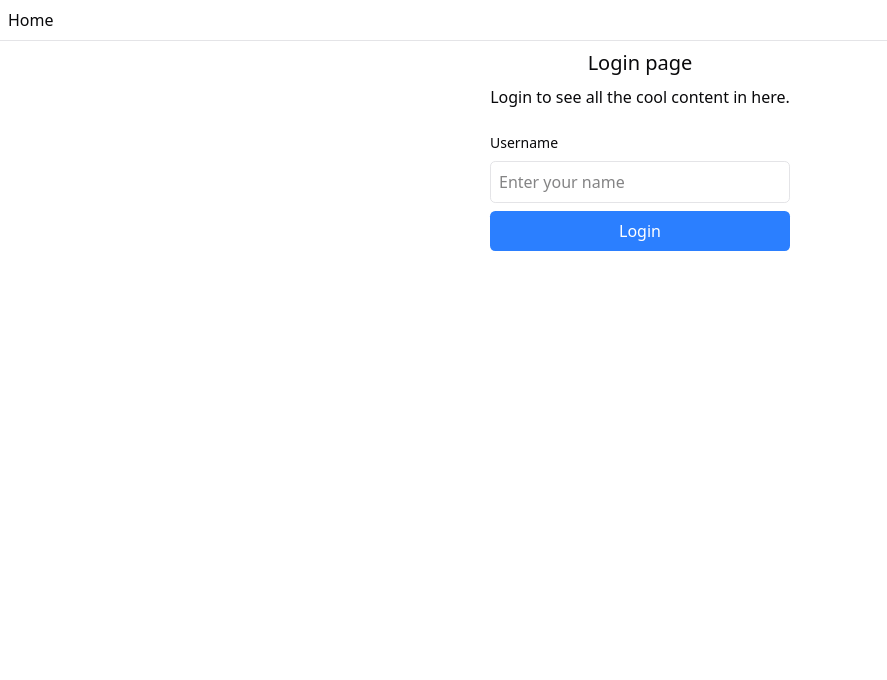
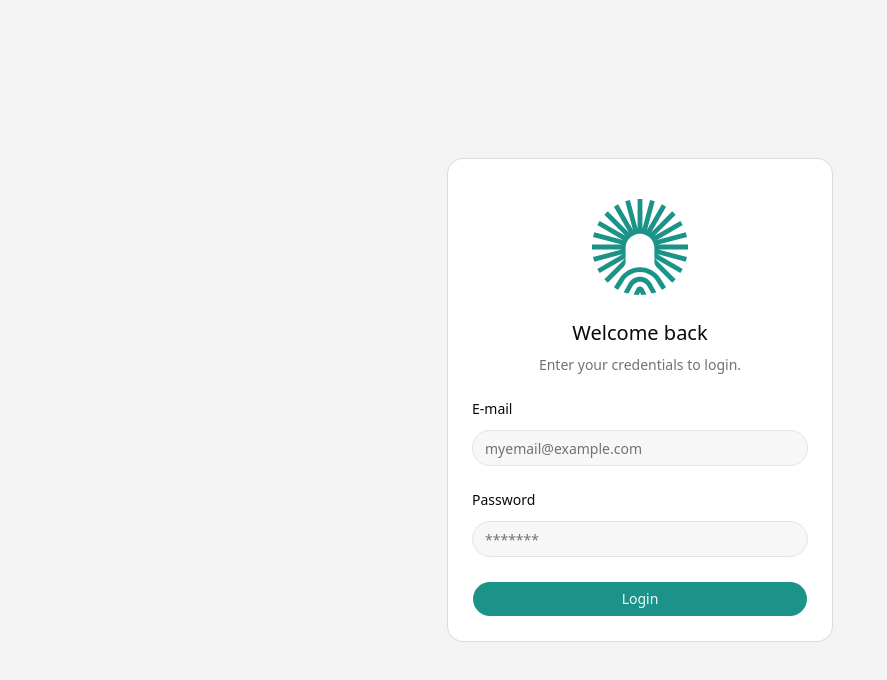
Before and after one commit to Paul2G/social-events-app, a React (Vite) app: page /login in a window 1280 px wide. Shown: the top 680 px of the page, without its empty margins (0-887 px from the left). Built offline with nearby package versions, Linux system fonts and the light colour scheme.

Commit message:
feat: move auth related logic to auth module

```diff
--- a/src/main.tsx
+++ b/src/main.tsx
@@ -6,8 +6,8 @@ import '@/styles/index.css';
 
 import { QueryClient, QueryClientProvider } from '@tanstack/react-query';
 
-import { AuthProvider } from '@/layout/contexts/auth-provider';
-import { useAuth } from '@/layout/hooks/use-auth';
+import { AuthProvider } from '@/modules/auth/contexts/auth-provider';
+import { useAuth } from '@/modules/auth/hooks/use-auth';
 
 // Import the generated route tree
 import { routeTree } from './routeTree.gen';
--- a/src/layout/hooks/use-auth.tsx
+++ b/src/modules/auth/hooks/use-auth.tsx
@@ -1,6 +1,6 @@
 import { useContext } from 'react';
 
-import { AuthContext } from '@/layout/contexts/auth-provider';
+import { AuthContext } from '@/modules/auth/contexts/auth-provider';
 
 export function useAuth() {
   const context = useContext(AuthContext);
--- a/src/routeTree.gen.ts
+++ b/src/routeTree.gen.ts
@@ -11,6 +11,7 @@
 import { Route as rootRouteImport } from './routes/__root'
 import { Route as LoginRouteImport } from './routes/login'
 import { Route as _authRouteRouteImport } from './routes/__auth/route'
+import { Route as _authIndexRouteImport } from './routes/__auth/index'
 import { Route as _authDashboardRouteImport } from './routes/__auth/dashboard'
 
 const LoginRoute = LoginRouteImport.update({
@@ -22,6 +23,11 @@ const _authRouteRoute = _authRouteRouteImport.update({
   id: '/__auth',
   getParentRoute: () => rootRouteImport,
 } as any)
+const _authIndexRoute = _authIndexRouteImport.update({
+  id: '/',
+  path: '/',
+  getParentRoute: () => _authRouteRoute,
+} as any)
 const _authDashboardRoute = _authDashboardRouteImport.update({
   id: '/dashboard',
   path: '/dashboard',
@@ -29,27 +35,28 @@ const _authDashboardRoute = _authDashboardRouteImport.update({
 } as any)
 
 export interface FileRoutesByFullPath {
-  '/': typeof _authRouteRouteWithChildren
+  '/': typeof _authIndexRoute
   '/login': typeof LoginRoute
   '/dashboard': typeof _authDashboardRoute
 }
 export interface FileRoutesByTo {
-  '/': typeof _authRouteRouteWithChildren
   '/login': typeof LoginRoute
   '/dashboard': typeof _authDashboardRoute
+  '/': typeof _authIndexRoute
 }
 export interface FileRoutesById {
   __root__: typeof rootRouteImport
   '/__auth': typeof _authRouteRouteWithChildren
   '/login': typeof LoginRoute
   '/__auth/dashboard': typeof _authDashboardRoute
+  '/__auth/': typeof _authIndexRoute
 }
 export interface FileRouteTypes {
   fileRoutesByFullPath: FileRoutesByFullPath
   fullPaths: '/' | '/login' | '/dashboard'
   fileRoutesByTo: FileRoutesByTo
-  to: '/' | '/login' | '/dashboard'
-  id: '__root__' | '/__auth' | '/login' | '/__auth/dashboard'
+  to: '/login' | '/dashboard' | '/'
+  id: '__root__' | '/__auth' | '/login' | '/__auth/dashboard' | '/__auth/'
   fileRoutesById: FileRoutesById
 }
 export interface RootRouteChildren {
@@ -73,6 +80,13 @@ declare module '@tanstack/react-router' {
       preLoaderRoute: typeof _authRouteRouteImport
       parentRoute: typeof rootRouteImport
     }
+    '/__auth/': {
+      id: '/__auth/'
+      path: '/'
+      fullPath: '/'
+      preLoaderRoute: typeof _authIndexRouteImport
+      parentRoute: typeof _authRouteRoute
+    }
     '/__auth/dashboard': {
       id: '/__auth/dashboard'
       path: '/dashboard'
@@ -85,10 +99,12 @@ declare module '@tanstack/react-router' {
 
 interface _authRouteRouteChildren {
   _authDashboardRoute: typeof _authDashboardRoute
+  _authIndexRoute: typeof _authIndexRoute
 }
 
 const _authRouteRouteChildren: _authRouteRouteChildren = {
   _authDashboardRoute: _authDashboardRoute,
+  _authIndexRoute: _authIndexRoute,
 }
 
 const _authRouteRouteWithChildren = _authRouteRoute._addFileChildren(
--- a/src/routes/__auth/dashboard.tsx
+++ b/src/routes/__auth/dashboard.tsx
@@ -1,6 +1,6 @@
 import { createFileRoute } from '@tanstack/react-router';
 
-import { useAuth } from '@/layout/hooks/use-auth';
+import { useAuth } from '@/modules/auth/hooks/use-auth';
 
 export const Route = createFileRoute('/__auth/dashboard')({
   component: DashboardPage,
--- /dev/null
+++ b/src/routes/__auth/index.tsx
@@ -0,0 +1,9 @@
+import { createFileRoute } from '@tanstack/react-router'
+
+export const Route = createFileRoute('/__auth/')({
+  component: RouteComponent,
+})
+
+function RouteComponent() {
+  return <div>Hello "/__auth/"!</div>
+}
--- a/src/routes/__auth/route.tsx
+++ b/src/routes/__auth/route.tsx
@@ -6,7 +6,7 @@ import {
   useRouter,
 } from '@tanstack/react-router';
 
-import { useAuth } from '@/layout/hooks/use-auth';
+import { useAuth } from '@/modules/auth/hooks/use-auth';
 
 export const Route = createFileRoute('/__auth')({
   beforeLoad: ({ context, location }) => {
--- a/src/routes/__root.tsx
+++ b/src/routes/__root.tsx
@@ -1,13 +1,9 @@
-import type { AuthContextValue } from '@/layout/contexts/auth-provider';
+import type { AuthContextValue } from '@/modules/auth/contexts/auth-provider';
 import type { QueryClient } from '@tanstack/react-query';
 
 import { useEffect } from 'react';
 import { ReactQueryDevtools } from '@tanstack/react-query-devtools';
-import {
-  createRootRouteWithContext,
-  Link,
-  Outlet,
-} from '@tanstack/react-router';
+import { createRootRouteWithContext, Outlet } from '@tanstack/react-router';
 import { TanStackRouterDevtools } from '@tanstack/react-router-devtools';
 import { useTranslation } from 'react-i18next';
 
@@ -28,12 +24,6 @@ export function RootLayout() {
 
   return (
     <>
-      <div className="p-2 flex gap-2">
-        <Link to="/" className="[&.active]:font-bold">
-          Home
-        </Link>
-      </div>
-      <hr />
       <Outlet />
       <ReactQueryDevtools buttonPosition="top-right" />
       <TanStackRouterDevtools position="bottom-right" />
--- a/src/routes/login.tsx
+++ b/src/routes/login.tsx
@@ -8,7 +8,8 @@ import {
 import { z } from 'zod';
 
 import { sleep } from '@/core/lib/utils';
-import { useAuth } from '@/layout/hooks/use-auth';
+import { LoginForm } from '@/modules/auth/components/forms/login-form';
+import { useAuth } from '@/modules/auth/hooks/use-auth';
 
 // eslint-disable-next-line @typescript-eslint/no-unnecessary-type-assertion
 const fallback = '/dashboard' as const;
@@ -62,36 +63,11 @@ function LoginComponent() {
   const isLoggingIn = isLoading || isSubmitting;
 
   return (
-    <div className="p-2 grid gap-2 place-items-center">
-      <h3 className="text-xl">Login page</h3>
-      {search.redirect ? (
-        <p className="text-red-500">You need to login to access this page.</p>
-      ) : (
-        <p>Login to see all the cool content in here.</p>
-      )}
-      <form className="mt-4 max-w-lg" onSubmit={onFormSubmit}>
-        <fieldset disabled={isLoggingIn} className="w-full grid gap-2">
-          <div className="grid gap-2 items-center min-w-[300px]">
-            <label htmlFor="username-input" className="text-sm font-medium">
-              Username
-            </label>
-            <input
-              id="username-input"
-              name="username"
-              placeholder="Enter your name"
-              type="text"
-              className="border rounded-md p-2 w-full"
-              required
-            />
-          </div>
-          <button
-            type="submit"
-            className="bg-blue-500 text-white py-2 px-4 rounded-md w-full disabled:bg-gray-300 disabled:text-gray-500"
-          >
-            {isLoggingIn ? 'Loading...' : 'Login'}
-          </button>
-        </fieldset>
-      </form>
-    </div>
+    <main className="bg-muted h-screen w-screen flex justify-center items-center">
+      <LoginForm
+        className="w-full max-w-[24rem] animate-in fade-in duration-1000"
+        onSubmit={() => {}}
+      />
+    </main>
   );
 }
```
Also changed, not shown: src/modules/auth/contexts/auth-provider.tsx (renamed from src/layout/contexts/auth-provider.tsx).
